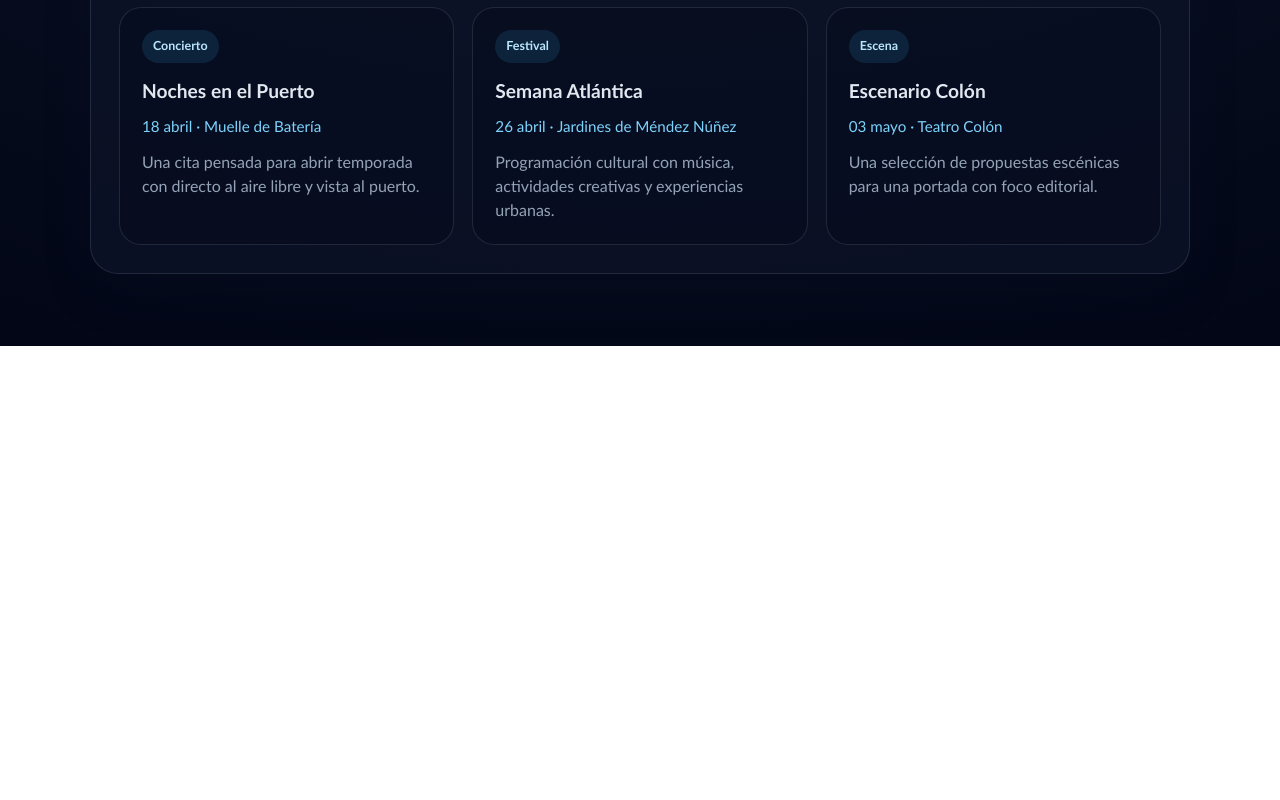
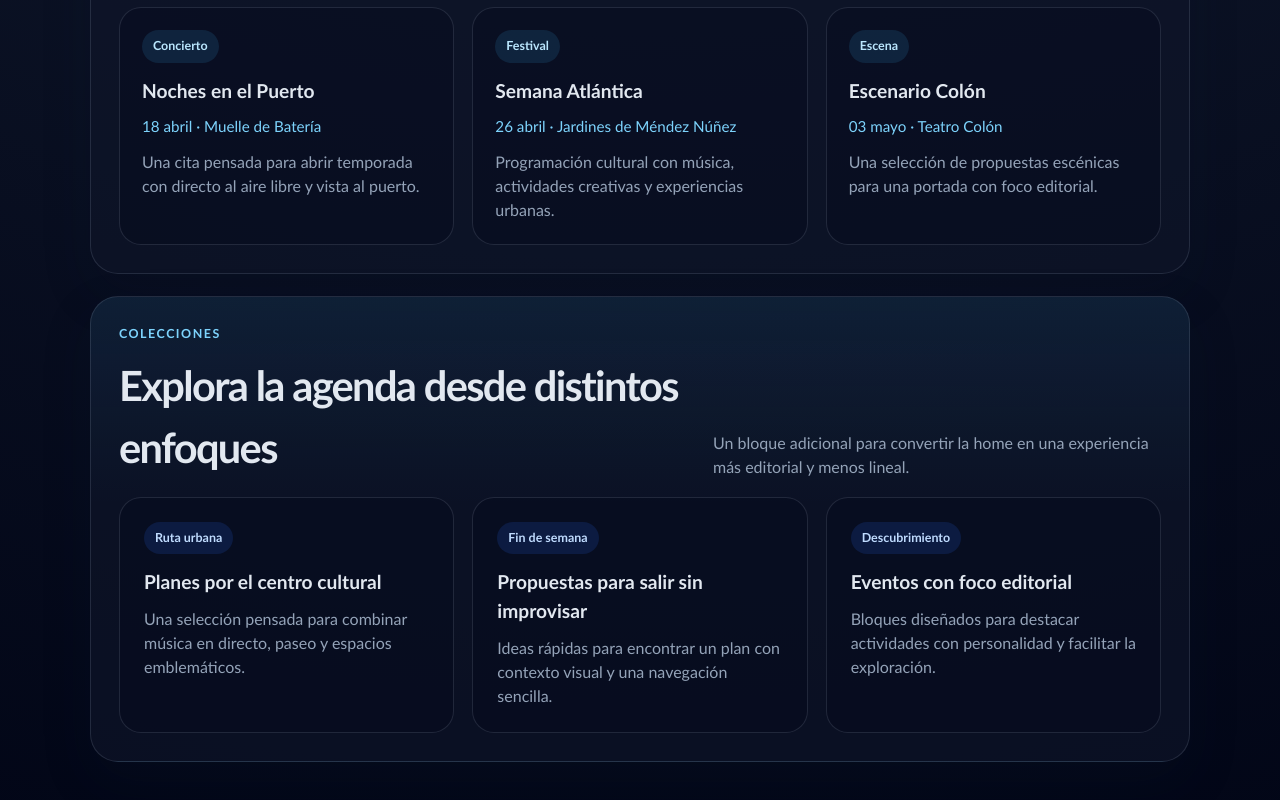
Before and after one commit to iagoav888/MiProyectoReact, a React (Vite) app: page / in a window 1280 px wide. Shown: the part 1374-2174 px from the top of the page. Before the commit the page ends 1720 px from the top, so only its background shows below. Built offline with nearby package versions, Linux system fonts and the light colour scheme.

Commit message:
feat: añadir una seccion editorial de colecciones a la home

```diff
--- a/src/App.css
+++ b/src/App.css
@@ -345,6 +345,51 @@
   color: #94a3b8;
 }
 
+.collections-section {
+  margin-top: 22px;
+  padding: 28px;
+  border: 1px solid rgba(148, 163, 184, 0.18);
+  border-radius: 28px;
+  background:
+    linear-gradient(180deg, rgba(56, 189, 248, 0.08), transparent 45%),
+    rgba(15, 23, 42, 0.6);
+  box-shadow: 0 20px 50px rgba(15, 23, 42, 0.16);
+}
+
+.collections-grid {
+  display: grid;
+  grid-template-columns: repeat(3, minmax(0, 1fr));
+  gap: 18px;
+}
+
+.collection-card {
+  padding: 24px;
+  border: 1px solid rgba(148, 163, 184, 0.18);
+  border-radius: 22px;
+  background: rgba(2, 6, 23, 0.28);
+}
+
+.collection-label {
+  display: inline-flex;
+  margin-bottom: 14px;
+  padding: 7px 11px;
+  border-radius: 999px;
+  background: rgba(37, 99, 235, 0.16);
+  color: #bfdbfe;
+  font-size: 0.78rem;
+  font-weight: 700;
+}
+
+.collection-card h3 {
+  margin: 0 0 10px;
+  font-size: 1.2rem;
+}
+
+.collection-card p {
+  margin: 0;
+  color: #94a3b8;
+}
+
 @media (max-width: 640px) {
   .app-shell {
     width: min(100% - 20px, 1100px);
@@ -376,6 +421,10 @@
     grid-template-columns: 1fr;
   }
 
+  .collections-grid {
+    grid-template-columns: 1fr;
+  }
+
   .filter-row {
     gap: 10px;
   }
--- a/src/App.tsx
+++ b/src/App.tsx
@@ -1,4 +1,5 @@
 import './App.css'
+import CollectionsSection from './components/CollectionsSection'
 import FeaturedSection from './components/FeaturedSection'
 
 function App() {
@@ -74,6 +75,7 @@ function App() {
       </section>
 
       <FeaturedSection />
+      <CollectionsSection />
     </main>
   )
 }
--- /dev/null
+++ b/src/components/CollectionsSection.tsx
@@ -0,0 +1,30 @@
+import { curatedCollections } from '../data/curatedCollections'
+
+function CollectionsSection() {
+  return (
+    <section className="collections-section">
+      <div className="section-heading">
+        <div>
+          <p className="section-kicker">Colecciones</p>
+          <h2>Explora la agenda desde distintos enfoques</h2>
+        </div>
+        <p className="section-copy">
+          Un bloque adicional para convertir la home en una experiencia más
+          editorial y menos lineal.
+        </p>
+      </div>
+
+      <div className="collections-grid">
+        {curatedCollections.map((collection) => (
+          <article className="collection-card" key={collection.id}>
+            <span className="collection-label">{collection.etiqueta}</span>
+            <h3>{collection.titulo}</h3>
+            <p>{collection.resumen}</p>
+          </article>
+        ))}
+      </div>
+    </section>
+  )
+}
+
+export default CollectionsSection
--- /dev/null
+++ b/src/data/curatedCollections.ts
@@ -0,0 +1,30 @@
+export type CuratedCollection = {
+  id: number
+  etiqueta: string
+  titulo: string
+  resumen: string
+}
+
+export const curatedCollections: CuratedCollection[] = [
+  {
+    id: 1,
+    etiqueta: 'Ruta urbana',
+    titulo: 'Planes por el centro cultural',
+    resumen:
+      'Una selección pensada para combinar música en directo, paseo y espacios emblemáticos.',
+  },
+  {
+    id: 2,
+    etiqueta: 'Fin de semana',
+    titulo: 'Propuestas para salir sin improvisar',
+    resumen:
+      'Ideas rápidas para encontrar un plan con contexto visual y una navegación sencilla.',
+  },
+  {
+    id: 3,
+    etiqueta: 'Descubrimiento',
+    titulo: 'Eventos con foco editorial',
+    resumen:
+      'Bloques diseñados para destacar actividades con personalidad y facilitar la exploración.',
+  },
+]
```
